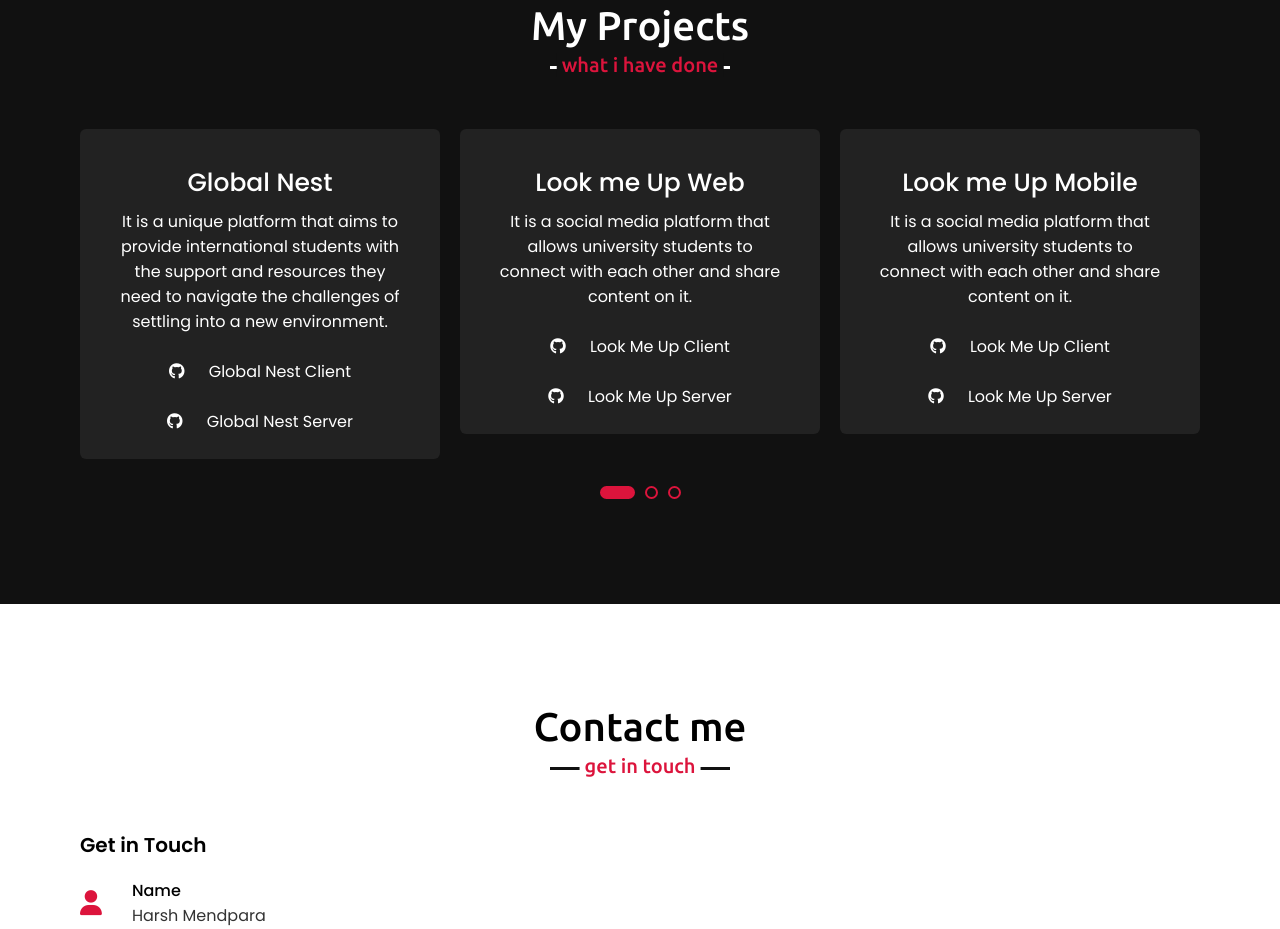
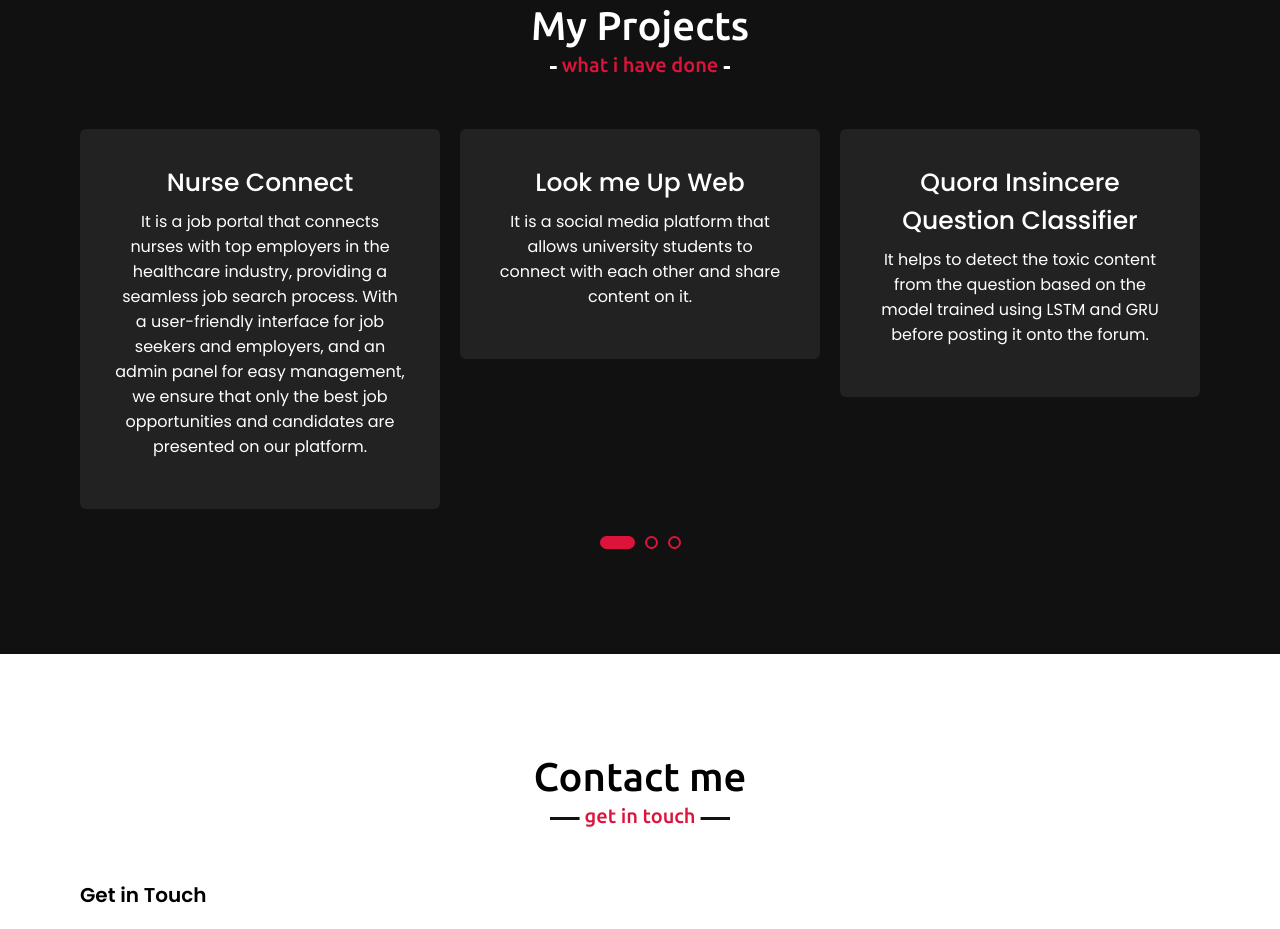
Before and after one commit to meharshmendpara/portfolio.github.io, a plain HTML site: page index.html in a window 1280 px wide. Shown: the part 3539-4468 px from the top of the page. Drawn offline with nearby package versions, Linux system fonts and the light colour scheme.

Commit message:
Project updates

```diff
--- a/index.html
+++ b/index.html
@@ -240,19 +240,22 @@
                     <div class="box">
 
 
-                        <div class="text">Global Nest</div>
+                        <div class="text">Nurse Connect</div>
 
-                        <p>It is a unique platform that aims to provide international students with the support and
-                            resources they need to navigate the challenges of settling into a new environment.</p>
+                        <p>
+                            It is a job portal that connects nurses with top employers in the healthcare
+                            industry, providing a seamless job search process. With a user-friendly interface for
+                             job seekers and employers, and an admin panel for easy management, we ensure that
+                             only the best job opportunities and candidates are presented on our platform.</p>
                         <br>
-                        <a href="https://github.com/OmDalwadi/globalNestFront" target="_blank">
+                        <!-- <a href="https://github.com/OmDalwadi/globalNestFront" target="_blank">
                             <i class="fa-brands fa-github"></i>
                             <Global style="padding-left:20px">Global Nest Client</p>
                         </a>
                         <br> <a href="https://github.com/kpatel0170/globalNest" target="_blank">
                             <i class="fa-brands fa-github"></i>
                             <pGlobal style="padding-left:20px">Global Nest Server</p>
-                        </a>
+                        </a> -->
 
                     </div>
                 </div>
@@ -262,30 +265,14 @@
                         <p>It is a social media platform that allows university students to connect with each other and
                             share content on it.</p>
                         <br>
-                        <a href="https://github.com/Dharmik79/client" target="_blank">
+                        <!-- <a href="https://github.com/Dharmik79/client" target="_blank">
                             <i class="fa-brands fa-github"></i>
                             <Global style="padding-left:20px">Look Me Up Client</p>
                         </a>
                         <br> <a href="https://github.com/Dharmik79/Look-Me-Up-Server" target="_blank">
                             <i class="fa-brands fa-github"></i>
                             <pGlobal style="padding-left:20px">Look Me Up Server</p>
-                        </a>
-                    </div>
-                </div>
-                <div class="card">
-                    <div class="box">
-                        <div class="text">Look me Up Mobile</div>
-                        <p>It is a social media platform that allows university students to connect with each other and
-                            share content on it.</p>
-                        <br>
-                        <a href="https://github.com/Dharmik79/client-look_me_up" target="_blank">
-                            <i class="fa-brands fa-github"></i>
-                            <Global style="padding-left:20px">Look Me Up Client</p>
-                        </a>
-                        <br> <a href="https://github.com/Dharmik79/look_me_up_server" target="_blank">
-                            <i class="fa-brands fa-github"></i>
-                            <pGlobal style="padding-left:20px">Look Me Up Server</p>
-                        </a>
+                        </a> -->
                     </div>
                 </div>
                 <div class="card">
@@ -296,10 +283,10 @@
                             posting it onto the forum.
                         </p>
                         <br>
-                        <a href="https://github.com/Dharmik79/Quora-Insincere-Question-Classifier" target="_blank">
+                        <!-- <a href="https://github.com/Dharmik79/Quora-Insincere-Question-Classifier" target="_blank">
                             <i class="fa-brands fa-github"></i>
                             <Global style="padding-left:20px">Quora Insincere Question Classifier</p>
-                        </a>
+                        </a> -->
 
                     </div>
                 </div>
```
